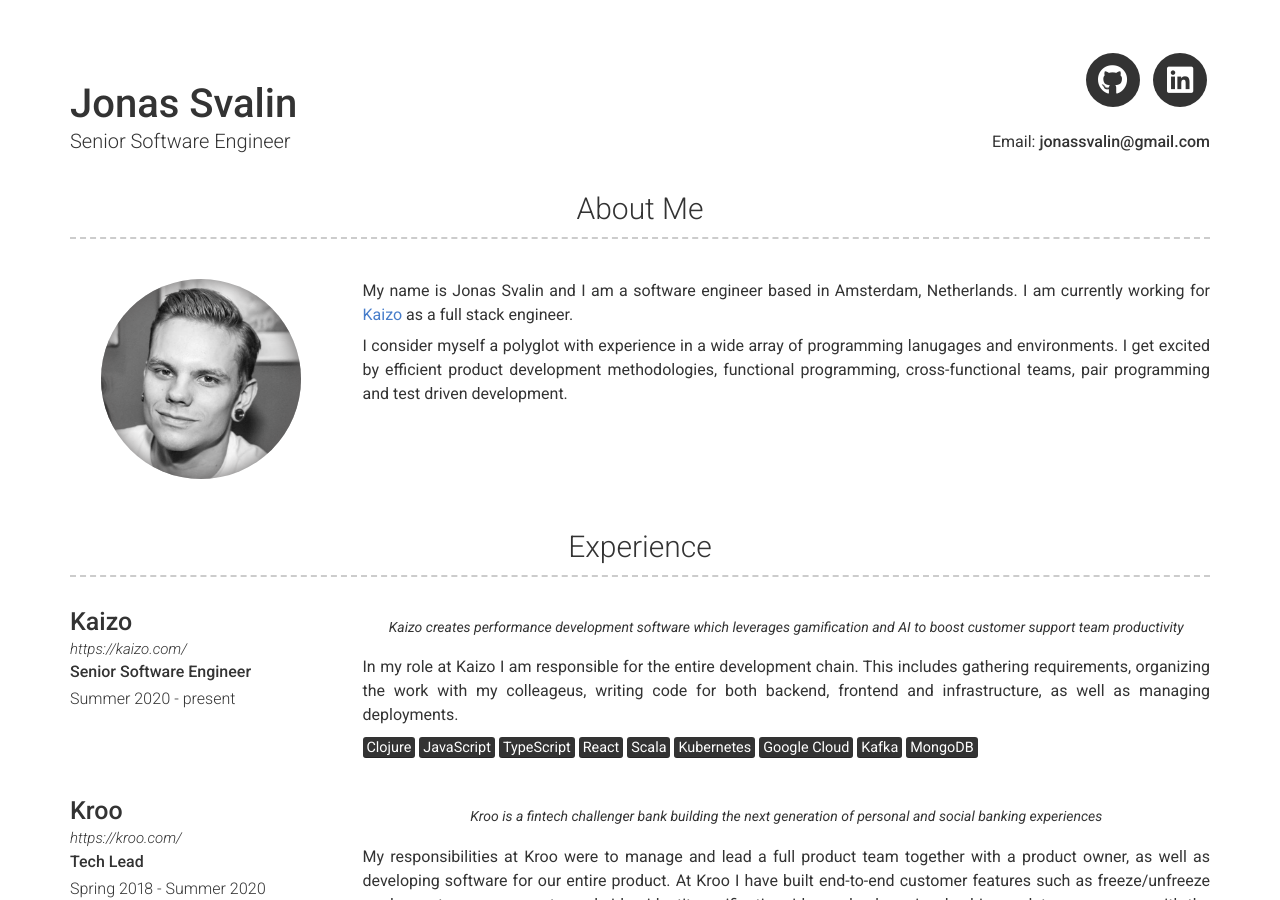
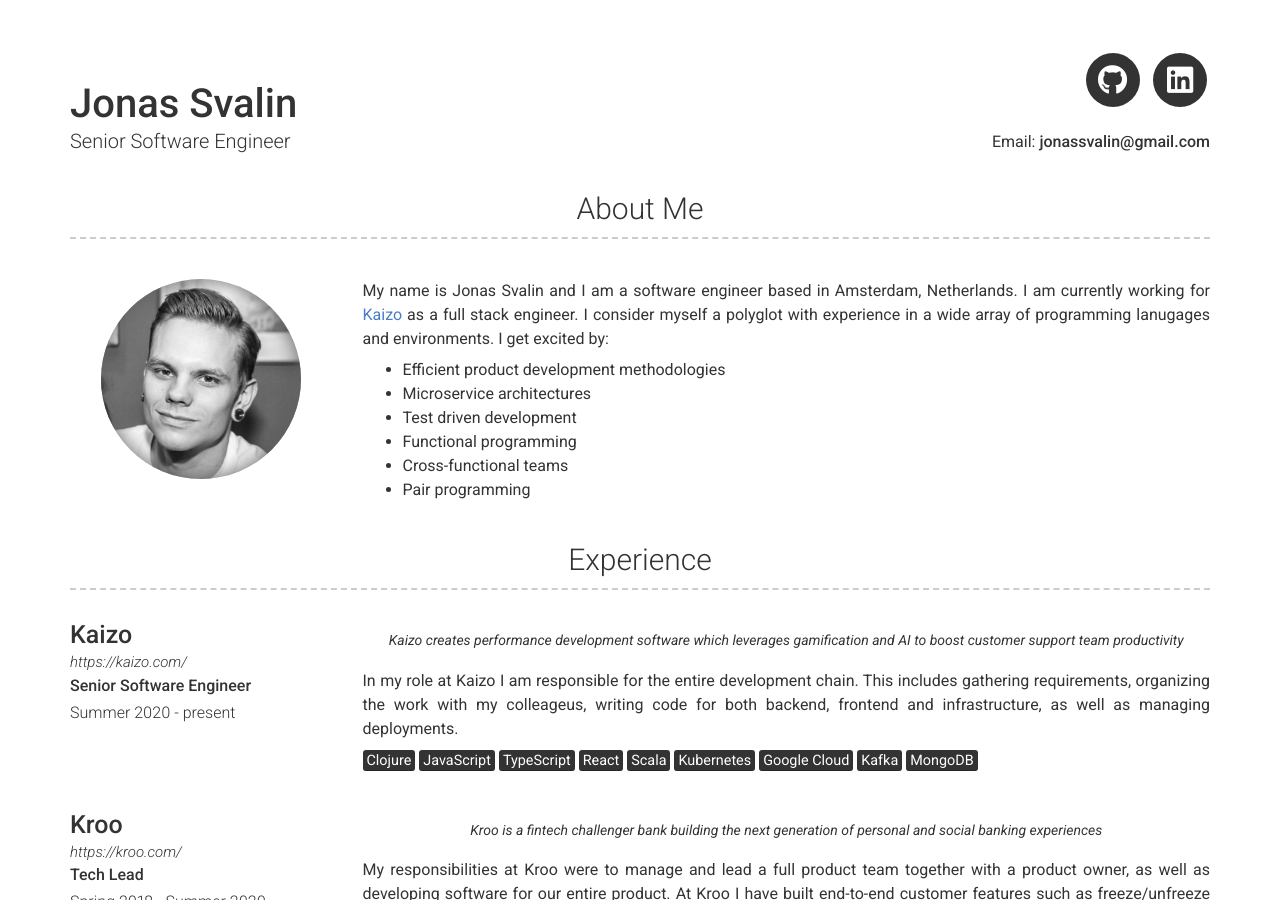
Before and after one commit to jonassvalin/jonassvalin.github.io, a Jekyll site: the page built from index.md, in a window 1280 px wide and 900 px high. Built offline with Jekyll 4.4.1, drawn with Linux system fonts in a browser that asks for light colours; nearby versions of some CDN libraries.

Commit message:
Add microservice architectures to list of likes

```diff
--- a/_config.yml
+++ b/_config.yml
@@ -35,11 +35,14 @@ linkedin_username: jonas-svalin-492665a0
 about_profile_image: images/profile.png
 about_content: | # this will include new lines to allow paragraphs
   My name is Jonas Svalin and I am a software engineer based in Amsterdam, Netherlands. I am currently working for
-  [Kaizo](https://kaizo.com/) as a full stack engineer.
-
-  I consider myself a polyglot with experience in a wide array of programming lanugages and environments. I get excited
-  by efficient product development methodologies, functional programming, cross-functional teams, pair programming and
-  test driven development.
+  [Kaizo](https://kaizo.com/) as a full stack engineer. I consider myself a polyglot with experience in a wide array of
+  programming lanugages and environments. I get excited by:
+  - Efficient product development methodologies
+  - Microservice architectures
+  - Test driven development
+  - Functional programming
+  - Cross-functional teams
+  - Pair programming
 
 # Projects Section
 # projects_title: Projects #(Use this to override about projects section title)
```
